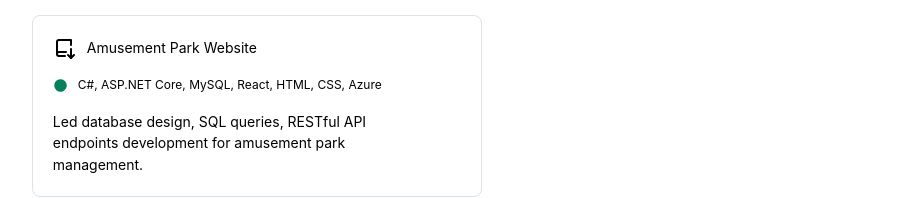
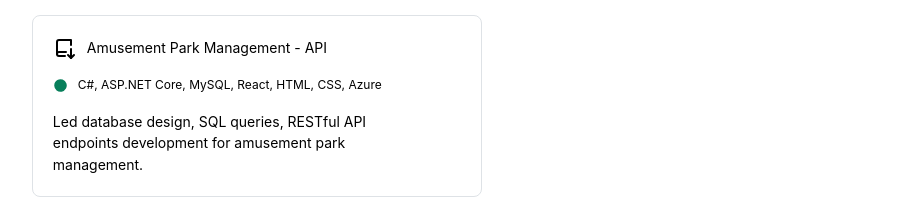
Before and after one commit to Madhurik067307/portfolio-website, a Next.js app: page / in a window 1280 px wide. Shown: the part 1417-1615 px from the top of the page, without its empty margins (365-1279 px from the left). Built offline with nearby package versions, Linux system fonts and the light colour scheme.

Commit message:
Modified amusement park githublink

```diff
--- a/src/components/repository-component/Repository.tsx
+++ b/src/components/repository-component/Repository.tsx
@@ -69,8 +69,8 @@ export default function Repository() {
 
     {
       id: "3",
-      title: "Amusement Park Website",
-      githubLink: "",
+      title: "Amusement Park Management - API",
+      githubLink: "https://github.com/chuongtran01/Park-Database",
       dotColor: "green",
       technologies: "C#, ASP.NET Core, MySQL, React, HTML, CSS, Azure",
       description:
```
